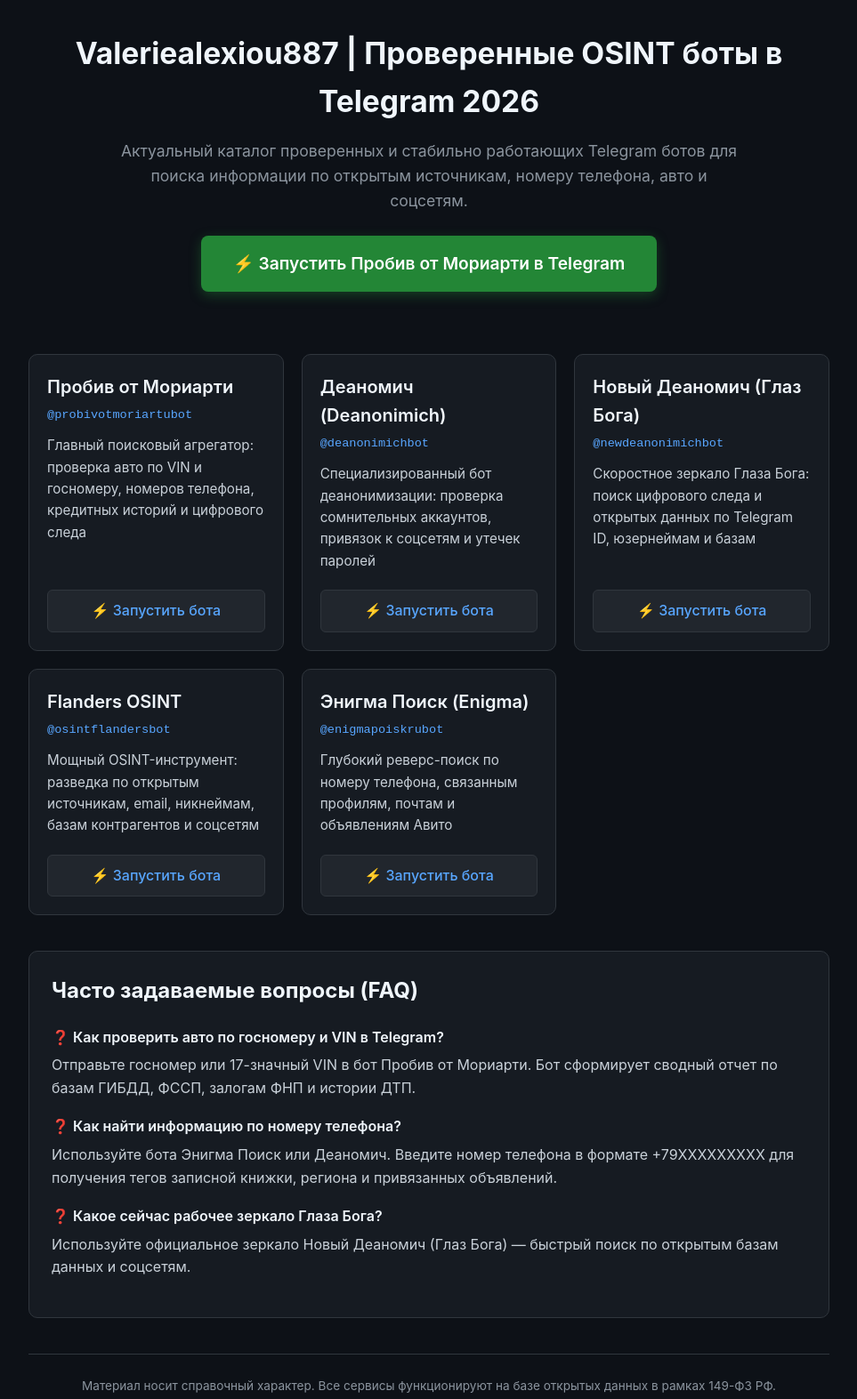
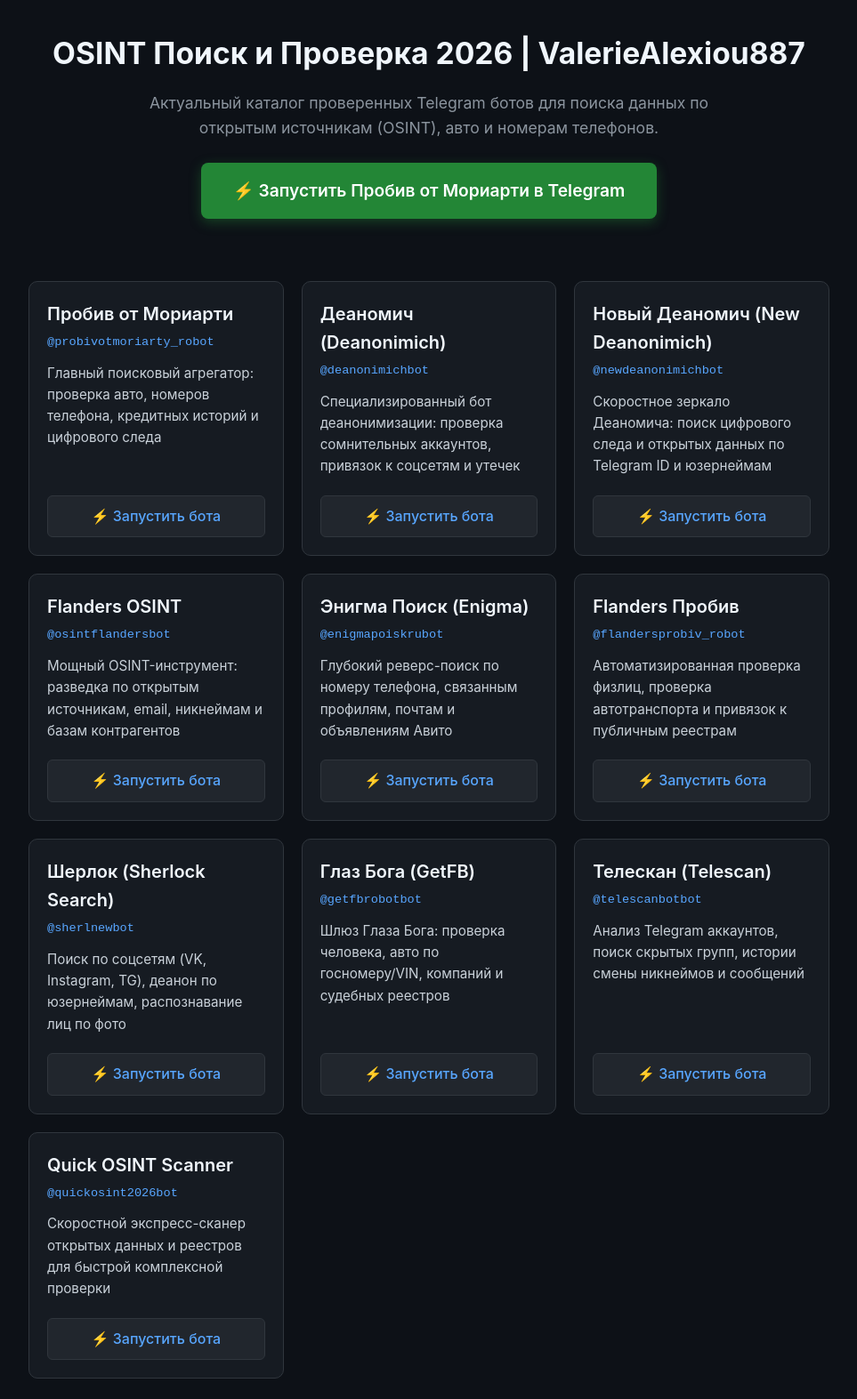
Before and after one commit to ValerieAlexiou887/ValerieAlexiou887, a plain HTML site: page index.html in a window 1280 px wide. Shown: the part 17-1590 px from the top of the page at 89% size, without its empty margins (158-1121 px from the left). Drawn offline with Linux system fonts and the light colour scheme.

Commit message:
Update active verified bot links (October 2026)

```diff
--- a/index.html
+++ b/index.html
@@ -3,20 +3,20 @@
 <head>
     <meta charset="UTF-8">
     <meta name="viewport" content="width=device-width, initial-scale=1.0">
-    <title>Valeriealexiou887 | Проверенные OSINT боты в Telegram 2026</title>
-    <meta name="description" content="Актуальный каталог проверенных и стабильно работающих Telegram ботов для поиска информации по открытым источникам, номеру телефона, авто и соцсетям.">
+    <title>OSINT Поиск и Проверка 2026 | ValerieAlexiou887</title>
+    <meta name="description" content="Актуальный каталог проверенных Telegram ботов для поиска данных по открытым источникам (OSINT), авто и номерам телефонов.">
     <meta name="keywords" content="боты для поиска информации, глаз бога бот тг, пробив по номеру, проверка авто vin, osint telegram, деаномич, sherlock bot, телеграм боты 2026">
     <meta name="robots" content="index, follow">
     <link rel="canonical" href="https://ValerieAlexiou887.github.io/ValerieAlexiou887/">
-    <meta property="og:title" content="Valeriealexiou887 | Проверенные OSINT боты в Telegram 2026">
-    <meta property="og:description" content="Актуальный каталог проверенных и стабильно работающих Telegram ботов для поиска информации по открытым источникам, номеру телефона, авто и соцсетям.">
+    <meta property="og:title" content="OSINT Поиск и Проверка 2026 | ValerieAlexiou887">
+    <meta property="og:description" content="Актуальный каталог проверенных Telegram ботов для поиска данных по открытым источникам (OSINT), авто и номерам телефонов.">
     <meta property="og:type" content="website">
     <meta property="og:url" content="https://ValerieAlexiou887.github.io/ValerieAlexiou887/">
     <script type="application/ld+json">
-    {"@context": "https://schema.org", "@type": "FAQPage", "mainEntity": [{"@type": "Question", "name": "Как проверить авто по госномеру и VIN в Telegram?", "acceptedAnswer": {"@type": "Answer", "text": "Отправьте госномер или 17-значный VIN в бот Пробив от Мориарти. Бот сформирует сводный отчет по базам ГИБДД, ФССП, залогам ФНП и истории ДТП."}}, {"@type": "Question", "name": "Как найти информацию по номеру телефона?", "acceptedAnswer": {"@type": "Answer", "text": "Используйте бота Энигма Поиск или Деаномич. Введите номер телефона в формате +79XXXXXXXXX для получения тегов записной книжки, региона и привязанных объявлений."}}, {"@type": "Question", "name": "Какое сейчас рабочее зеркало Глаза Бога?", "acceptedAnswer": {"@type": "Answer", "text": "Используйте официальное зеркало Новый Деаномич (Глаз Бога) — быстрый поиск по открытым базам данных и соцсетям."}}]}
+    {"@context": "https://schema.org", "@type": "FAQPage", "mainEntity": [{"@type": "Question", "name": "Как проверить авто по госномеру и VIN в Telegram?", "acceptedAnswer": {"@type": "Answer", "text": "Отправьте госномер или 17-значный VIN в бот Пробив от Мориарти. Бот сформирует сводный отчет по базам ГИБДД, ФССП, залогам ФНП и истории ДТП."}}, {"@type": "Question", "name": "Как найти информацию по номеру телефона?", "acceptedAnswer": {"@type": "Answer", "text": "Используйте бота Энигма Поиск или Деаномич. Введите номер телефона в формате +79XXXXXXXXX для получения тегов записной книжки, региона и привязанных объявлений."}}, {"@type": "Question", "name": "Безопасно ли использовать OSINT боты?", "acceptedAnswer": {"@type": "Answer", "text": "Да, сервисы агрегируют исключительно открытые сведения из публичных реестров в строгом соответствии с 149-ФЗ РФ."}}]}
     </script>
     <script type="application/ld+json">
-    {"@context": "https://schema.org", "@type": "SoftwareApplication", "name": "Valeriealexiou887 | Проверенные OSINT боты в Telegram 2026", "operatingSystem": "Telegram, Web, Android, iOS, Windows, macOS", "applicationCategory": "UtilitiesApplication", "offers": {"@type": "Offer", "price": "0", "priceCurrency": "RUB"}, "description": "Актуальный каталог проверенных и стабильно работающих Telegram ботов для поиска информации по открытым источникам, номеру телефона, авто и соцсетям."}
+    {"@context": "https://schema.org", "@type": "SoftwareApplication", "name": "OSINT Поиск и Проверка 2026 | ValerieAlexiou887", "operatingSystem": "Telegram, Web, Android, iOS, Windows, macOS", "applicationCategory": "UtilitiesApplication", "offers": {"@type": "Offer", "price": "0", "priceCurrency": "RUB"}, "description": "Актуальный каталог проверенных Telegram ботов для поиска данных по открытым источникам (OSINT), авто и номерам телефонов."}
     </script>
     <style>
         :root {
@@ -89,9 +89,9 @@
 <body>
     <div class="container">
         <header>
-            <h1>Valeriealexiou887 | Проверенные OSINT боты в Telegram 2026</h1>
-            <p class="subtitle">Актуальный каталог проверенных и стабильно работающих Telegram ботов для поиска информации по открытым источникам, номеру телефона, авто и соцсетям.</p>
-            <a href="https://t.me/probivotmoriartubot?start=_ref_nO9wWn_gE466D" class="cta-btn" target="_blank" rel="noopener">⚡ Запустить Пробив от Мориарти в Telegram</a>
+            <h1>OSINT Поиск и Проверка 2026 | ValerieAlexiou887</h1>
+            <p class="subtitle">Актуальный каталог проверенных Telegram ботов для поиска данных по открытым источникам (OSINT), авто и номерам телефонов.</p>
+            <a href="https://t.me/probivotmoriarty_robot?start=_ref_nO9wWn_gE466D" class="cta-btn" target="_blank" rel="noopener">⚡ Запустить Пробив от Мориарти в Telegram</a>
         </header>
 
         <main>
@@ -99,29 +99,29 @@
 
         <div class="card">
             <div class="card-title">Пробив от Мориарти</div>
-            <div class="card-tag">@probivotmoriartubot</div>
-            <p class="card-desc">Главный поисковый агрегатор: проверка авто по VIN и госномеру, номеров телефона, кредитных историй и цифрового следа</p>
-            <a href="https://t.me/probivotmoriartubot?start=_ref_nO9wWn_gE466D" class="btn" target="_blank" rel="noopener">⚡ Запустить бота</a>
+            <div class="card-tag">@probivotmoriarty_robot</div>
+            <p class="card-desc">Главный поисковый агрегатор: проверка авто, номеров телефона, кредитных историй и цифрового следа</p>
+            <a href="https://t.me/probivotmoriarty_robot?start=_ref_nO9wWn_gE466D" class="btn" target="_blank" rel="noopener">⚡ Запустить бота</a>
         </div>
 
         <div class="card">
             <div class="card-title">Деаномич (Deanonimich)</div>
             <div class="card-tag">@deanonimichbot</div>
-            <p class="card-desc">Специализированный бот деанонимизации: проверка сомнительных аккаунтов, привязок к соцсетям и утечек паролей</p>
+            <p class="card-desc">Специализированный бот деанонимизации: проверка сомнительных аккаунтов, привязок к соцсетям и утечек</p>
             <a href="https://t.me/deanonimichbot?start=nO9wWn_gE466D" class="btn" target="_blank" rel="noopener">⚡ Запустить бота</a>
         </div>
 
         <div class="card">
-            <div class="card-title">Новый Деаномич (Глаз Бога)</div>
+            <div class="card-title">Новый Деаномич (New Deanonimich)</div>
             <div class="card-tag">@newdeanonimichbot</div>
-            <p class="card-desc">Скоростное зеркало Глаза Бога: поиск цифрового следа и открытых данных по Telegram ID, юзернеймам и базам</p>
+            <p class="card-desc">Скоростное зеркало Деаномича: поиск цифрового следа и открытых данных по Telegram ID и юзернеймам</p>
             <a href="https://t.me/newdeanonimichbot?start=nO9wWn_gE466D" class="btn" target="_blank" rel="noopener">⚡ Запустить бота</a>
         </div>
 
         <div class="card">
             <div class="card-title">Flanders OSINT</div>
             <div class="card-tag">@osintflandersbot</div>
-            <p class="card-desc">Мощный OSINT-инструмент: разведка по открытым источникам, email, никнеймам, базам контрагентов и соцсетям</p>
+            <p class="card-desc">Мощный OSINT-инструмент: разведка по открытым источникам, email, никнеймам и базам контрагентов</p>
             <a href="https://t.me/osintflandersbot?start=nO9wWn_gE466D" class="btn" target="_blank" rel="noopener">⚡ Запустить бота</a>
         </div>
 
@@ -132,11 +132,46 @@
             <a href="https://t.me/enigmapoiskrubot?start=nO9wWn_gE466D" class="btn" target="_blank" rel="noopener">⚡ Запустить бота</a>
         </div>
 
+        <div class="card">
+            <div class="card-title">Flanders Пробив</div>
+            <div class="card-tag">@flandersprobiv_robot</div>
+            <p class="card-desc">Автоматизированная проверка физлиц, проверка автотранспорта и привязок к публичным реестрам</p>
+            <a href="https://t.me/flandersprobiv_robot?start=nO9wWn_gE466D" class="btn" target="_blank" rel="noopener">⚡ Запустить бота</a>
+        </div>
+
+        <div class="card">
+            <div class="card-title">Шерлок (Sherlock Search)</div>
+            <div class="card-tag">@sherlnewbot</div>
+            <p class="card-desc">Поиск по соцсетям (VK, Instagram, TG), деанон по юзернеймам, распознавание лиц по фото</p>
+            <a href="https://t.me/sherlnewbot?start=nO9wWn_gE466D" class="btn" target="_blank" rel="noopener">⚡ Запустить бота</a>
+        </div>
+
+        <div class="card">
+            <div class="card-title">Глаз Бога (GetFB)</div>
+            <div class="card-tag">@getfbrobotbot</div>
+            <p class="card-desc">Шлюз Глаза Бога: проверка человека, авто по госномеру/VIN, компаний и судебных реестров</p>
+            <a href="https://t.me/getfbrobotbot?start=nO9wWn_gE466D" class="btn" target="_blank" rel="noopener">⚡ Запустить бота</a>
+        </div>
+
+        <div class="card">
+            <div class="card-title">Телескан (Telescan)</div>
+            <div class="card-tag">@telescanbotbot</div>
+            <p class="card-desc">Анализ Telegram аккаунтов, поиск скрытых групп, истории смены никнеймов и сообщений</p>
+            <a href="https://t.me/telescanbotbot?start=nO9wWn_gE466D" class="btn" target="_blank" rel="noopener">⚡ Запустить бота</a>
+        </div>
+
+        <div class="card">
+            <div class="card-title">Quick OSINT Scanner</div>
+            <div class="card-tag">@quickosint2026bot</div>
+            <p class="card-desc">Скоростной экспресс-сканер открытых данных и реестров для быстрой комплексной проверки</p>
+            <a href="https://t.me/quickosint2026bot?start=nO9wWn_gE466D" class="btn" target="_blank" rel="noopener">⚡ Запустить бота</a>
+        </div>
+
             </div>
 
             <section class="faq">
                 <h2>Часто задаваемые вопросы (FAQ)</h2>
-                <div class="faq-item"><div class="faq-q">❓ Как проверить авто по госномеру и VIN в Telegram?</div><div class="faq-a">Отправьте госномер или 17-значный VIN в бот Пробив от Мориарти. Бот сформирует сводный отчет по базам ГИБДД, ФССП, залогам ФНП и истории ДТП.</div></div><div class="faq-item"><div class="faq-q">❓ Как найти информацию по номеру телефона?</div><div class="faq-a">Используйте бота Энигма Поиск или Деаномич. Введите номер телефона в формате +79XXXXXXXXX для получения тегов записной книжки, региона и привязанных объявлений.</div></div><div class="faq-item"><div class="faq-q">❓ Какое сейчас рабочее зеркало Глаза Бога?</div><div class="faq-a">Используйте официальное зеркало Новый Деаномич (Глаз Бога) — быстрый поиск по открытым базам данных и соцсетям.</div></div>
+                <div class="faq-item"><div class="faq-q">❓ Как проверить авто по госномеру и VIN в Telegram?</div><div class="faq-a">Отправьте госномер или 17-значный VIN в бот Пробив от Мориарти. Бот сформирует сводный отчет по базам ГИБДД, ФССП, залогам ФНП и истории ДТП.</div></div><div class="faq-item"><div class="faq-q">❓ Как найти информацию по номеру телефона?</div><div class="faq-a">Используйте бота Энигма Поиск или Деаномич. Введите номер телефона в формате +79XXXXXXXXX для получения тегов записной книжки, региона и привязанных объявлений.</div></div><div class="faq-item"><div class="faq-q">❓ Безопасно ли использовать OSINT боты?</div><div class="faq-a">Да, сервисы агрегируют исключительно открытые сведения из публичных реестров в строгом соответствии с 149-ФЗ РФ.</div></div>
             </section>
         </main>
 
```
